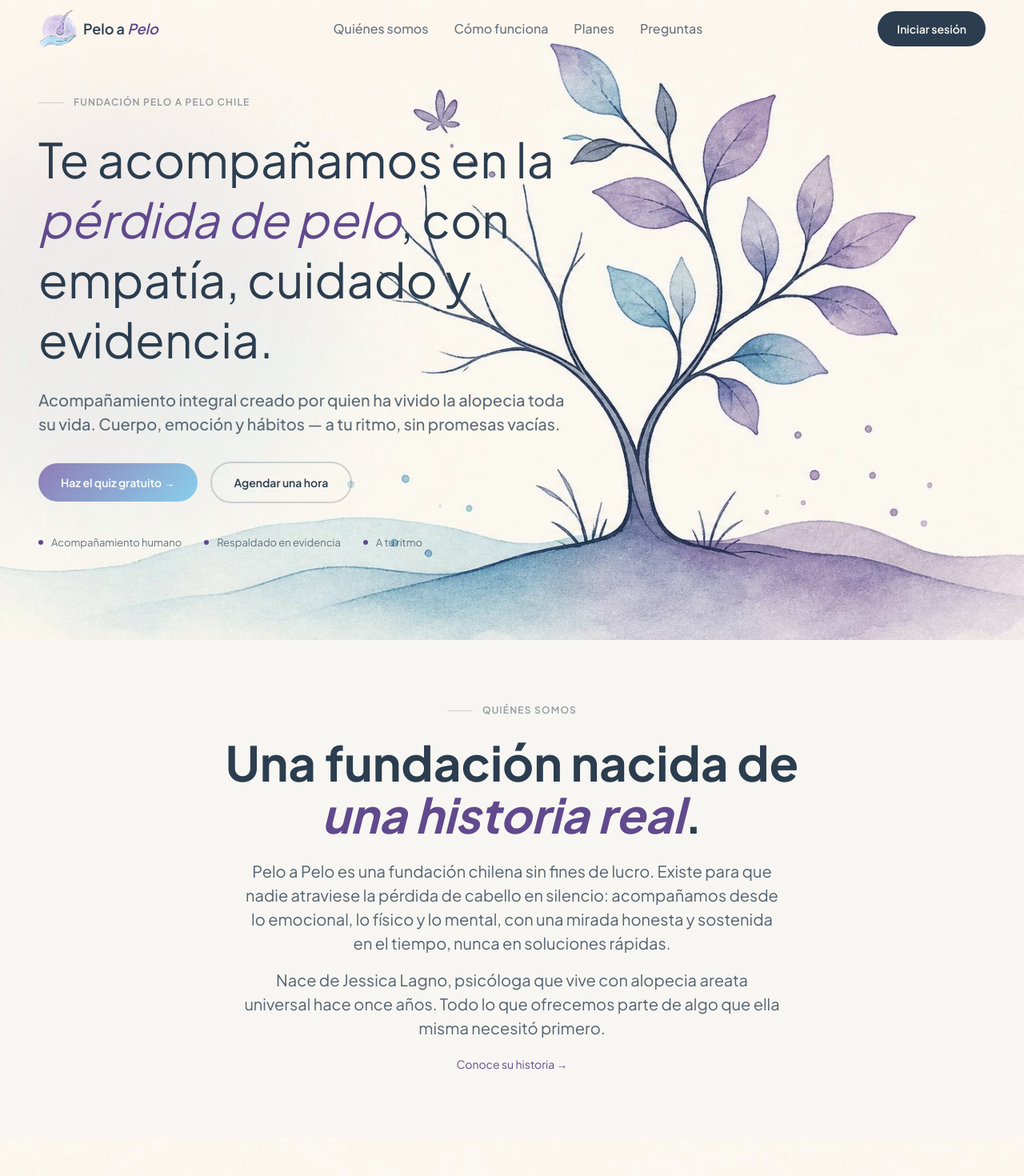
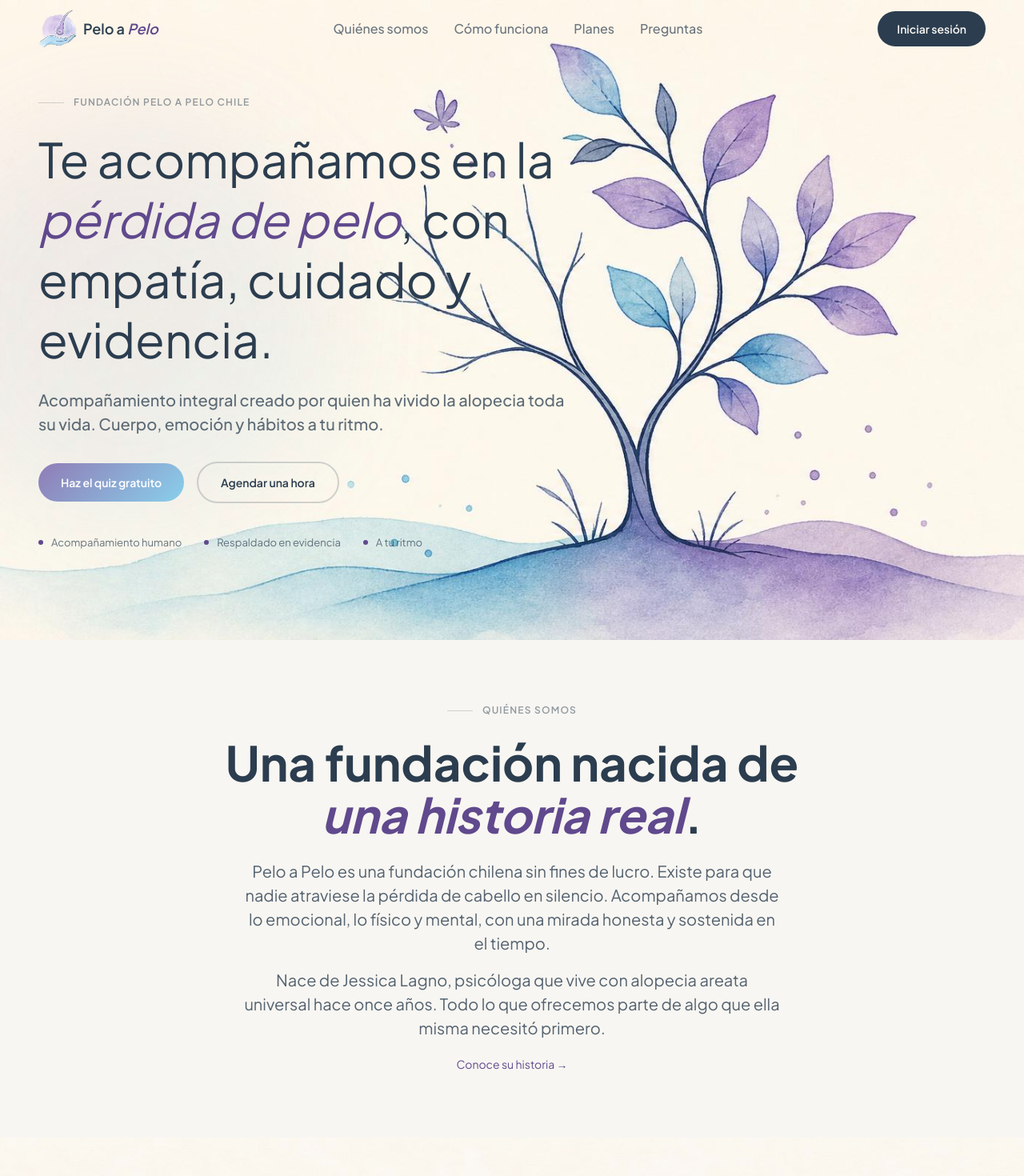
Before and after one commit to VicenteCastroIb/peloapelo-web-frontend, a Next.js app: page / in a window 1280 px wide. Shown: the top 1470 px of the page at 80% size. Built offline with nearby package versions, Linux system fonts and the light colour scheme; no server answers.

Commit message:
style: fondos sin filtro de color (hero y faq), ajustes en seccion Fundadora (titulo mas chico, mas separacion foto-texto, foto/halo mas bajos)

```diff
--- a/components/sections/ComoTeSostenemos.tsx
+++ b/components/sections/ComoTeSostenemos.tsx
@@ -22,7 +22,7 @@
   {
     image: "/images/icons/afirmacion-consistencia-icono.jpg",
     title: "Consistencia",
-    description: "Pequeños pasos sostenidos en el tiempo, no un cambio de un día para otro.",
+    description: "Pequeños pasos sostenidos en el tiempo, ayudamos a generar un cambio real.",
     size: 136,
   },
 ];
--- a/components/sections/Faq.tsx
+++ b/components/sections/Faq.tsx
@@ -26,7 +26,6 @@
           sizes="100vw"
           className="object-cover object-top"
         />
-        <div aria-hidden className="absolute inset-0 bg-cream/32" />
       </div>
 
       <FadeInOnScroll className="mx-auto max-w-4xl">
--- a/components/sections/Fundadora.tsx
+++ b/components/sections/Fundadora.tsx
@@ -8,11 +8,11 @@
     <section id="fundadora" className="relative overflow-hidden px-6 py-24 lg:px-12 lg:py-28">
       <FadeInOnScroll className="mx-auto max-w-6xl">
         <SectionBadge label="Quién está detrás" />
-        <h2 className="text-h2-lg text-navy">
+        <h2 className="text-3xl font-bold leading-[1.08] text-navy sm:text-5xl">
           Conoce a <span className="italic text-accent">Jessica Lagno</span>.
         </h2>
 
-        <div className="mt-12 grid gap-10 sm:grid-cols-2 sm:items-start">
+        <div className="mt-12 grid gap-10 sm:grid-cols-2 sm:items-start sm:gap-20 lg:gap-24">
           <figure className="relative">
             {/* Halo decorativo agregado por el rediseno (ver docs de
                 handoff): reemplaza el adorno-flores.png anterior, que
@@ -38,9 +38,12 @@
             {/* Achicada un poco (mx-auto + max-w) para que el halo de fondo
                 respire mas alrededor; mask-image degrada los bordes de la
                 foto misma a transparente (no solo el marco) para que ese
-                halo se note tambien a traves del borde, no solo afuera. */}
+                halo se note tambien a traves del borde, no solo afuera.
+                aspect-[5/6] (antes 3/4): achica la foto y su halo de fondo
+                verticalmente -- el halo esta dimensionado en % relativo a
+                este bloque, asi que baja de tamano en conjunto con la foto. */}
             <div
-              className="relative mx-auto aspect-[3/4] w-[88%] overflow-hidden rounded-card-lg bg-navy/10"
+              className="relative mx-auto aspect-[5/6] w-[88%] overflow-hidden rounded-card-lg bg-navy/10"
               style={{
                 maskImage: "radial-gradient(ellipse at center, black 72%, transparent 100%)",
                 WebkitMaskImage:
--- a/components/sections/Hero.tsx
+++ b/components/sections/Hero.tsx
@@ -21,9 +21,9 @@
           las colinas (que es el lado izquierdo del archivo, antes de
           espejarlo), para no perderlo en pantallas angostas/altas. El
           fondo de la ilustracion ya es cream, asi que funde naturalmente
-          con el resto de la pagina sin necesitar un degrade adicional.
-          saturate-[.7] baja un poco la intensidad de color (los morados/
-          azules venian muy saturados) sin perder el trazo ni el contraste. */}
+          con el resto de la pagina sin necesitar un degrade adicional. Sin
+          filtro de color encima: la imagen se deja tal cual viene, a
+          pedido explicito (se probo bajar la saturacion y se revirtio). */}
       <div className="absolute inset-0 -z-20 overflow-hidden">
         <Image
           src="/images/hero/hero-ilustrado.jpg"
@@ -32,7 +32,7 @@
           priority
           quality={90}
           sizes="100vw"
-          className="object-cover object-[left_bottom] -scale-x-100 saturate-[.7]"
+          className="object-cover object-[left_bottom] -scale-x-100"
         />
       </div>
 
@@ -65,12 +65,12 @@
               con una utilidad normal, la clase custom ganaria el cascade. */}
           <p className="mt-6 text-p-lead !font-medium text-navy/75 sm:text-xl">
             Acompañamiento integral creado por quien ha vivido la alopecia toda su
-            vida. Cuerpo, emoción y hábitos — a tu ritmo, sin promesas vacías.
+            vida. Cuerpo, emoción y hábitos a tu ritmo.
           </p>
 
           <div className="mt-8 flex flex-wrap items-center gap-4">
             <Button href="/auth" variant="gradient" className="px-7 py-3.5 text-base">
-              Haz el quiz gratuito →
+              Haz el quiz gratuito
             </Button>
             <Button href="/therapist" variant="outline" className="px-7 py-3.5 text-base">
               Agendar una hora
--- a/components/sections/Propuesta.tsx
+++ b/components/sections/Propuesta.tsx
@@ -28,23 +28,21 @@
           Cómo te acompañamos
         </div>
         <h2 className="max-w-lg text-h2-lg text-navy">
-          Así te <span className="italic text-accent">acompañamos</span>, sin fórmulas
-          mágicas.
+          Así te <span className="italic text-accent">acompañamos</span>.
         </h2>
         <p className="mt-6 text-p-lead text-navy/80">
           Detrás de la plataforma hay <strong className="text-navy">personas reales
-          acompañándote</strong>, no un algoritmo frío. Un{" "}
+            acompañándote</strong>, en todo momento. Un{" "}
           <strong className="text-navy">seguimiento de tu progreso</strong> que respeta
           tu ritmo, <strong className="text-navy">cursos especializados</strong> hechos
-          con psicólogos y dermatólogos, y una{" "}
+          con psicólogos expertos, y una{" "}
           <strong className="text-navy">guía clara de tratamientos</strong> para que
-          entiendas tus opciones sin perderte en internet.
+          entiendas tus opciones.
         </p>
         <p className="mt-4 text-p-lead text-navy/80">
-          Con el tiempo, la plataforma aprende de ti: te llegan{" "}
-          <span className="italic text-accent">recomendaciones pensadas para tu caso</span>{" "}
-          y <span className="italic text-accent">recordatorios amables</span> — nunca
-          notificaciones que presionan, solo un empujón cuando lo necesitas.
+          Con el tiempo, la plataforma aprende de ti, te llegan{" "}
+          <span className="italic text-accent">recomendaciones y recordatorios pensados para tu caso</span>{" "},
+          estamos para acompañarte en cada paso.
         </p>
       </FadeInOnScroll>
     </section>
--- a/components/sections/QuienesSomos.tsx
+++ b/components/sections/QuienesSomos.tsx
@@ -22,9 +22,9 @@
 
         <p className="mx-auto mt-6 max-w-2xl text-p-lead text-navy/80">
           Pelo a Pelo es una fundación chilena sin fines de lucro. Existe para que
-          nadie atraviese la pérdida de cabello en silencio: acompañamos desde lo
-          emocional, lo físico y lo mental, con una mirada honesta y sostenida en el
-          tiempo, nunca en soluciones rápidas.
+          nadie atraviese la pérdida de cabello en silencio. Acompañamos desde lo
+          emocional, lo físico y mental, con una mirada honesta y sostenida en el
+          tiempo.
         </p>
         <p className="mx-auto mt-4 max-w-2xl text-p-lead text-navy/80">
           Nace de Jessica Lagno, psicóloga que vive con alopecia areata universal
```
